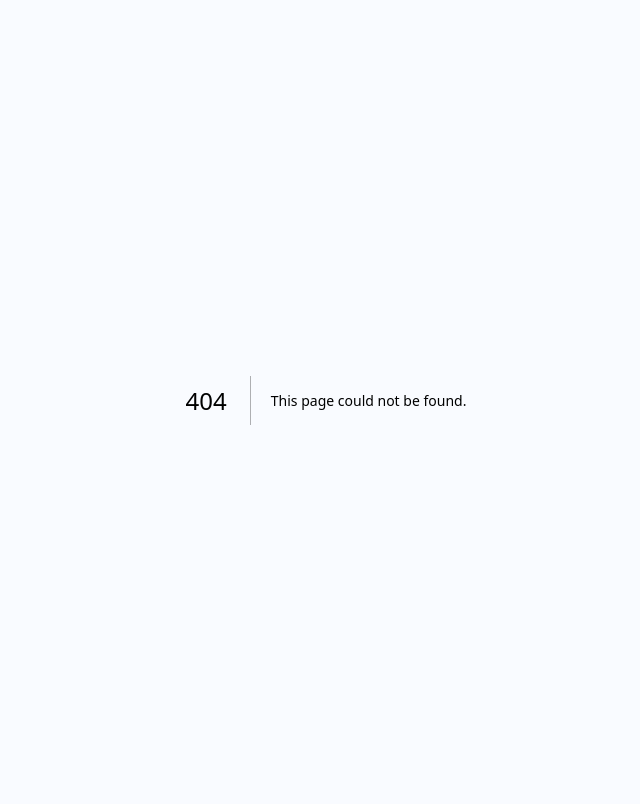
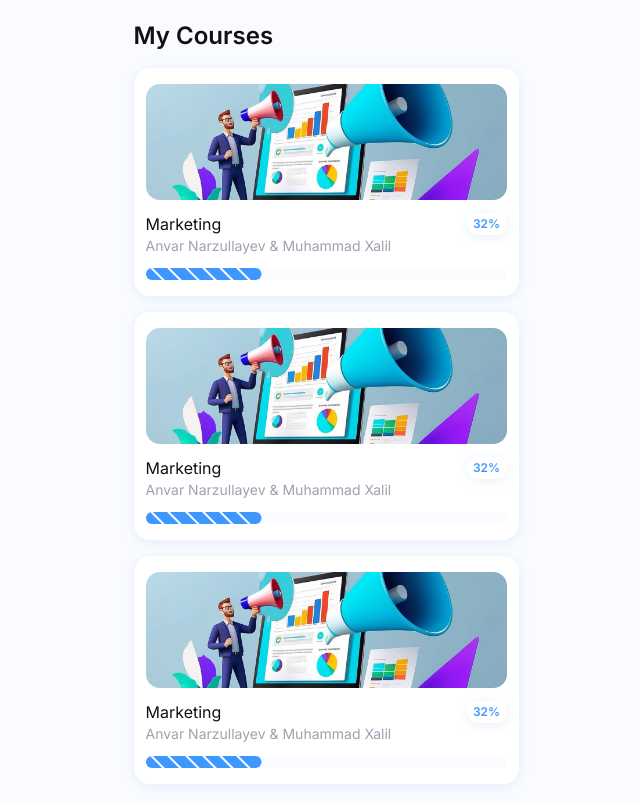
Before and after one commit to UlugbekAsadov/TelegramWebBotTemplate, a Next.js app: page /my-courses in a window 1280 px wide. Before the commit this address had no page. Shown: the whole page, without its empty margins (314-954 px from the left). Built offline with nearby package versions, Linux system fonts and the light colour scheme.

Commit message:
my courses page implemented

```diff
--- /dev/null
+++ b/src/app/categories/[categodyId]/page.tsx
@@ -0,0 +1,5 @@
+import { Category } from '@/components/pages/categories/category/category';
+
+export default function Page() {
+  return <Category />;
+}
--- /dev/null
+++ b/src/app/my-courses/page.tsx
@@ -0,0 +1,5 @@
+import { MyCourses } from '@/components/pages/my-courses/my-courses';
+
+export default function Page() {
+  return <MyCourses />;
+}
--- a/src/components/categories/category.tsx
+++ b/src/components/categories/category.tsx
@@ -8,7 +8,7 @@ import { Paint } from '@/assets/icons';
 import { ChevronRightIcon } from '@/assets/icons/chevron-right.icon';
 import { cn } from '@/lib/utils';
 
-export const categoryVariants = cva('', {
+export const categoryVariants = cva('cursor-pointer', {
   variants: {
     variant: {
       small:
@@ -27,7 +27,7 @@ export interface IProps extends AnchorHTMLAttributes<HTMLAnchorElement>, Variant
 
 export const Category = forwardRef<HTMLAnchorElement, IProps>(({ variant, className, href, ...props }, ref) => {
   return (
-    <Link href={href || '#'} ref={ref} className={cn(categoryVariants({ variant }), className)} {...props}>
+    <Link href={href || '/categories/:categoryId'} ref={ref} className={cn(categoryVariants({ variant }), className)} {...props}>
       <div className="w-12 h-12 rounded-full bg-primary text-primary-foreground flex items-center justify-center">
         <Paint width={32} height={32} />
       </div>
--- /dev/null
+++ b/src/components/courses/course-card/my-course-card/my-course-card-details.tsx
@@ -0,0 +1,18 @@
+import { Progress } from '@/components/ui/progress';
+
+export const MyCourseCardDetails = () => {
+  return (
+    <div>
+      <div className="flex flex-col items-start  mt-3">
+        <div className="flex items-center justify-between w-full">
+          <h2 className="text-card-foreground flex-grow">Marketing</h2>
+          <div className="bg-white shadow-primaryShadow py-1 px-2 rounded-full w-10 h-[22px] flex items-center justify-center">
+            <span className="text-primary text-xs font-semibold">32%</span>
+          </div>
+        </div>
+        <h2 className="text-sm text-gray-400">Anvar Narzullayev & Muhammad Xalil</h2>
+      </div>
+      <Progress value={32} className="mt-3" />
+    </div>
+  );
+};
--- /dev/null
+++ b/src/components/courses/course-card/my-course-card/my-course-card.tsx
@@ -0,0 +1,13 @@
+'use client';
+import Image from 'next/image';
+
+import { MyCourseCardDetails } from './my-course-card-details';
+
+export const MyCourseCard = () => {
+  return (
+    <div className="bg-card py-4 px-3 rounded-lg shadow-courseCard">
+      <Image src="/mock-images/my-course-image.png" alt="my_course" width={425} height={250} className="object-cover" />
+      <MyCourseCardDetails />
+    </div>
+  );
+};
--- a/src/components/courses/recently-watched-card/recently-watched-card-details.tsx
+++ b/src/components/courses/recently-watched-card/recently-watched-card-details.tsx
@@ -14,8 +14,8 @@ export const RecentlyWatchedCardDetails = () => {
           <span className="text-primary text-xs font-semibold">32%</span>
         </div>
       </div>
-      <Progress value={32} className='mt-3' />
-      <Link href="/courses/my-courses" className="block w-full ">
+      <Progress value={32} className="mt-3" />
+      <Link href="/my-courses" className="block w-full ">
         <Button className="w-full mt-6">{t('courses.my_courses')}</Button>
       </Link>
     </div>
--- a/src/components/header.tsx
+++ b/src/components/header.tsx
@@ -1,5 +1,6 @@
 'use client';
 import Image from 'next/image';
+import Link from 'next/link';
 
 import { MortarBoardIcon } from '@/assets/icons';
 
@@ -10,9 +11,9 @@ export const Header = () => {
     <div className="flex items-center justify-between p-section">
       <Image src="/svg/logo.svg" alt="magicbot" width={112} height={26} />
       <div className="flex items-center gap-3">
-        <div className="w-11 h-11 rounded-full flex items-center justify-center shadow-md bg-white">
-          <MortarBoardIcon width={32} height={32} className='fill-primary' />
-        </div>
+        <Link href="/my-courses" className="w-11 h-11 rounded-full flex items-center justify-center shadow-md bg-white">
+          <MortarBoardIcon width={32} height={32} className="fill-primary" />
+        </Link>
         <Avatar>
           <AvatarImage src="https://github.com/shadcn.png" alt="@shadcn" />
           <AvatarFallback>CN</AvatarFallback>
--- /dev/null
+++ b/src/components/pages/categories/category/category.tsx
@@ -0,0 +1,23 @@
+'use client';
+
+import { CourseCard } from '@/components/courses/course-card/course-card';
+import { useLocaleContext } from '@/context/locale.context';
+
+export const Category = () => {
+  const { t } = useLocaleContext();
+  return (
+    <div className="p-section">
+      <h2 className="text-foreground text-2xl font-semibold">{t('courses.top_courses')}</h2>
+      <div className="grid grid-cols-2 gap-4 mt-4">
+        <CourseCard size="small" />
+        <CourseCard size="small" />
+        <CourseCard size="small" />
+        <CourseCard size="small" />
+        <CourseCard size="small" />
+        <CourseCard size="small" />
+        <CourseCard size="small" />
+        <CourseCard size="small" />
+      </div>
+    </div>
+  );
+};
--- a/src/components/pages/lesson-page/lesson-page.tsx
+++ b/src/components/pages/lesson-page/lesson-page.tsx
@@ -3,8 +3,8 @@ import VideoPlayer from '@/components/video-player';
 
 export const LessonPage = () => {
   return (
-    <div className="bg-white h-dvh overflow-scroll">
-      <VideoPlayer className="h-[211px] w-full bg-black sticky top-0" src="http://www.w3schools.com/html/movie.mp4" />
+    <div className="bg-white min-h-dvh">
+      <VideoPlayer src="http://www.w3schools.com/html/movie.mp4" />
       <div className="px-5">
         <Lessons />
       </div>
--- /dev/null
+++ b/src/components/pages/my-courses/my-courses.tsx
@@ -0,0 +1,19 @@
+'use client';
+
+import { MyCourseCard } from '@/components/courses/course-card/my-course-card/my-course-card';
+import { useLocaleContext } from '@/context/locale.context';
+
+export const MyCourses = () => {
+  const { t } = useLocaleContext();
+  return (
+    <div className="p-5">
+      <h2 className="text-foreground text-2xl font-semibold">{t('courses.my_courses')}</h2>
+
+      <div className="mt-4 flex flex-col space-y-4">
+        <MyCourseCard />
+        <MyCourseCard />
+        <MyCourseCard />
+      </div>
+    </div>
+  );
+};
--- a/src/components/video-player.tsx
+++ b/src/components/video-player.tsx
@@ -34,7 +34,7 @@ export const VideoPlayer = forwardRef<HTMLVideoElement, IProps>(() => {
   );
 
   return (
-    <div className="w-full h-fit relative group">
+    <div className="w-full h-fit relative group sticky top-0">
       <div className="player-wrapper">
         <ReactPlayer
           className="react-player"
--- a/src/dictionaries/ru.json
+++ b/src/dictionaries/ru.json
@@ -13,7 +13,8 @@
     "about_course": "About course",
     "duration": "{{ duration }} mins",
     "total_price": "Toal price",
-    "enroll_now": "Enroll now"
+    "enroll_now": "Enroll now",
+    "my_courses": "My Courses"
   },
   "common": {
     "see_all": "See All"
```
